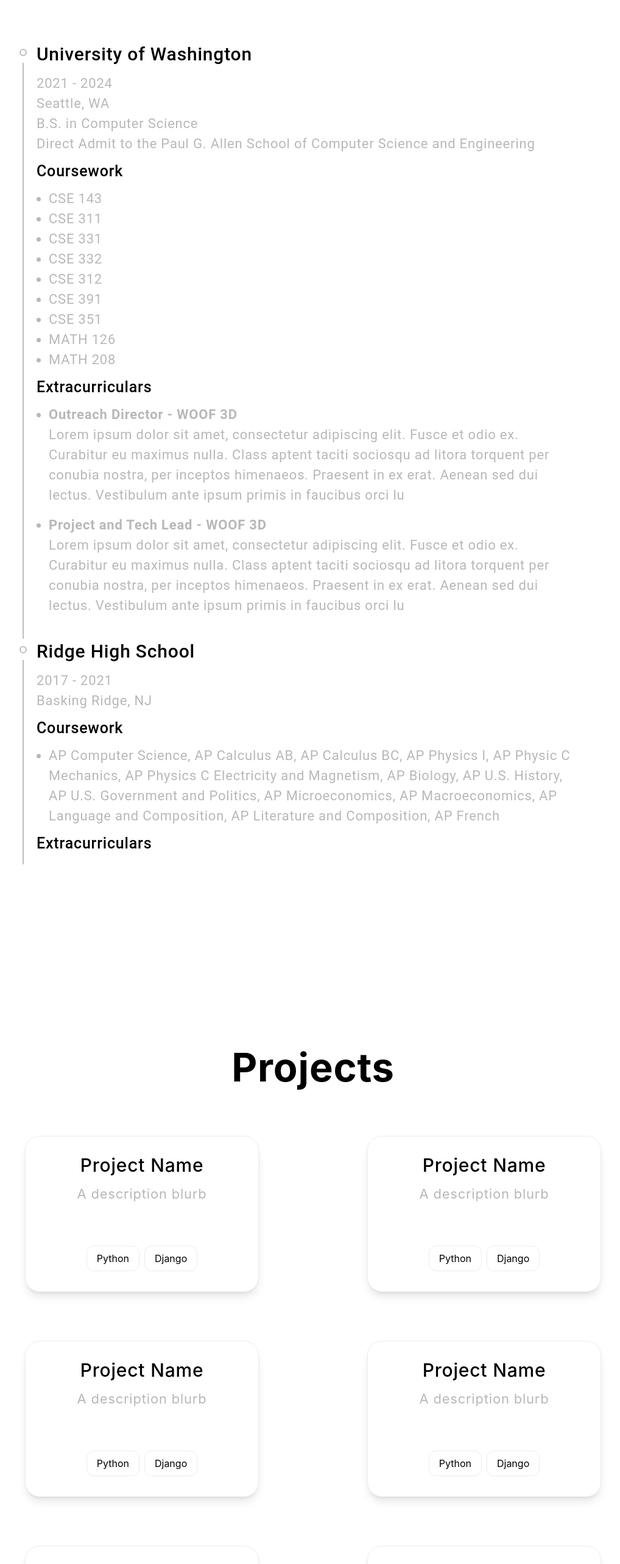
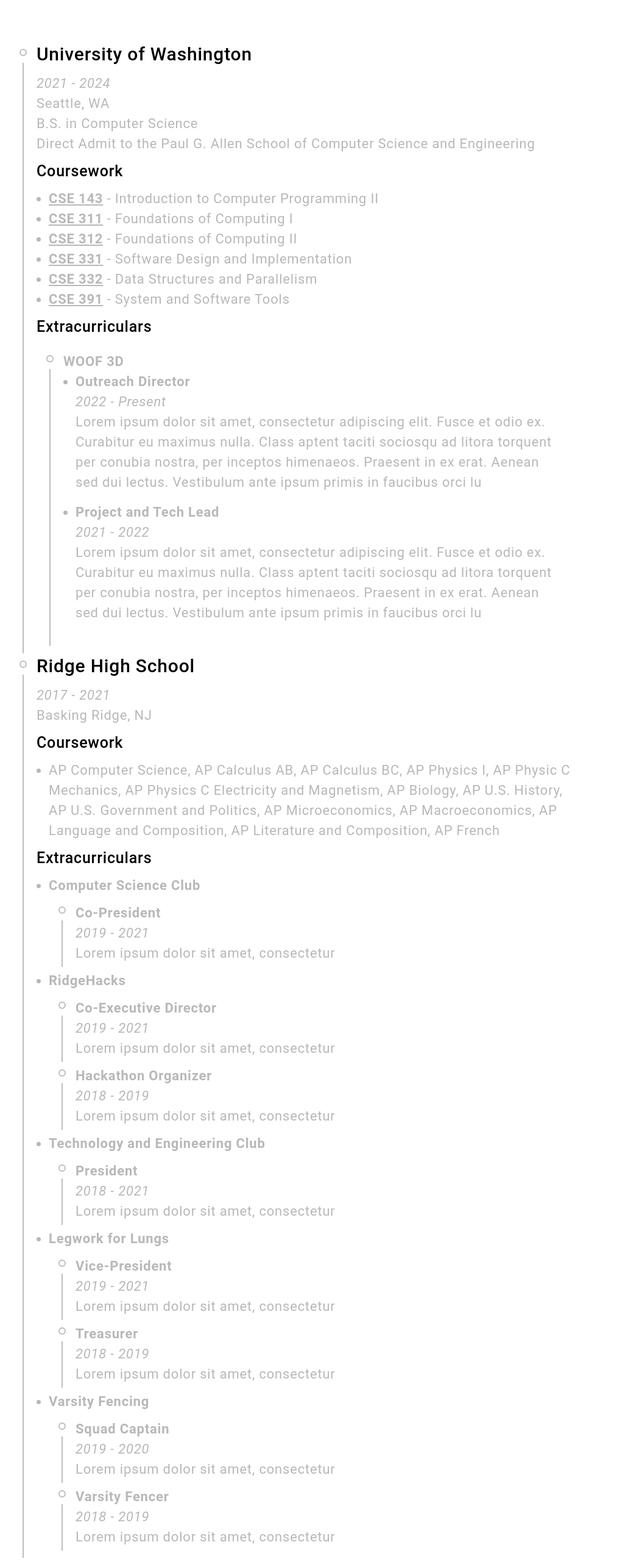
Before and after one commit to JaclynChen/Portfolio, a React (Create React App) app in the folder portfolio/: page / in a window 1280 px wide. Shown: the part 3659-6223 px from the top of the page at 61% size, without its empty margins (158-1176 px from the left). Built offline with nearby package versions, Linux system fonts and the light colour scheme.

Commit message:
populated extracurricular section

```diff
--- a/portfolio/src/components/Education.js
+++ b/portfolio/src/components/Education.js
@@ -27,7 +27,7 @@
                   </TimelineSeparator>
                   <TimelineContent>
                     <h3 className="pb-4"> University of Washington</h3>
-                    <p>2021 - 2024</p>
+                    <p className="italic">2021 - 2024</p>
                     <p>Seattle, WA</p>
                     <p>B.S. in Computer Science</p>
                     <p>
@@ -35,63 +35,85 @@
                       Science and Engineering
                     </p>
 
-
                     <h4 className="py-4"> Coursework </h4>
-
 
                     <ul>
                       <li className="custom-li">
-                          <p>CSE 143</p>
+                        <p><a className="font-bold underline" href="https://courses.cs.washington.edu/courses/cse143/">CSE 143</a>
+                          {" "}- Introduction to Computer Programming II</p>
                       </li>
                       <li className="custom-li">
-                          <p>CSE 311</p>
+                        <p><a className="font-bold underline" href="https://courses.cs.washington.edu/courses/cse311/">CSE 311</a>
+                        {" "}- Foundations of Computing I</p>
                       </li>
                       <li className="custom-li">
-                          <p>CSE 331</p>
+                        <p><a className="font-bold underline" href="https://courses.cs.washington.edu/courses/cse312/">CSE 312</a>
+                        {" "}- Foundations of Computing II</p>
                       </li>
                       <li className="custom-li">
-                          <p>CSE 332</p>
+                        <p><a className="font-bold underline" href="https://courses.cs.washington.edu/courses/cse331/">CSE 331</a>
+                        {" "}- Software Design and Implementation</p>
                       </li>
                       <li className="custom-li">
-                          <p>CSE 312</p>
+                        <p><a className="font-bold underline" href="https://courses.cs.washington.edu/courses/cse332/">CSE 332</a>
+                        {" "}- Data Structures and Parallelism</p>
                       </li>
                       <li className="custom-li">
-                          <p>CSE 391</p>
+                        <p><a className="font-bold underline" href="https://courses.cs.washington.edu/courses/cse391/">CSE 391</a>
+                        {" "}- System and Software Tools</p>
                       </li>
-                        <li className="custom-li">
-                          <p>CSE 351</p>
-                        </li>
-                        <li className="custom-li">
-                          <p>MATH 126</p>
-                        </li>
-                        <li className="custom-li">
-                          <p>MATH 208</p>
-                        </li>
-                      </ul>
 
-
-                      <h4 className="py-4">Extracurriculars </h4>
-                      <ul>
-                        <li className="custom-li ">
-                          <p className="font-semibold">Outreach Director - WOOF 3D</p>
-                          <p>Lorem ipsum dolor sit amet, consectetur adipiscing elit. Fusce et odio ex.
-                             Curabitur eu maximus nulla. Class aptent taciti sociosqu ad litora torquent
-                              per conubia nostra, per inceptos himenaeos. Praesent in ex erat. Aenean sed
-                              dui lectus. Vestibulum ante ipsum primis in faucibus orci lu</p>
-                        </li>
-                        <li className="custom-li">
-                          <p className="font-semibold pt-4">Project and Tech Lead - WOOF 3D</p>
-                          <p className="pb-8">Lorem ipsum dolor sit amet, consectetur adipiscing elit. Fusce et odio ex.
-                             Curabitur eu maximus nulla. Class aptent taciti sociosqu ad litora torquent
-                              per conubia nostra, per inceptos himenaeos. Praesent in ex erat. Aenean sed
-                              dui lectus. Vestibulum ante ipsum primis in faucibus orci lu</p>
-                        </li>
 
                     </ul>
 
+                    <h4 className="py-4">Extracurriculars </h4>
+
+                    <Timeline>
+                      <TimelineItem>
+                        <TimelineOppositeContent display="none"></TimelineOppositeContent>
+                        <TimelineSeparator>
+                          <TimelineDot variant="outlined" />
+                          <TimelineConnector />
+                        </TimelineSeparator>
+                        <TimelineContent>
+                          <p className="font-semibold">WOOF 3D</p>
+                          <ul>
+                            <li className="custom-li ">
+                              <p className="font-semibold">
+                                Outreach Director{" "}
+                              </p>
+                              <p className="italic">2022 - Present</p>
+                              <p>
+                                Lorem ipsum dolor sit amet, consectetur
+                                adipiscing elit. Fusce et odio ex. Curabitur eu
+                                maximus nulla. Class aptent taciti sociosqu ad
+                                litora torquent per conubia nostra, per inceptos
+                                himenaeos. Praesent in ex erat. Aenean sed dui
+                                lectus. Vestibulum ante ipsum primis in faucibus
+                                orci lu
+                              </p>
+                            </li>
+                            <li className="custom-li">
+                              <p className="font-semibold pt-4">
+                                Project and Tech Lead
+                              </p>
+                              <p className="italic">2021 - 2022</p>
+                              <p className="pb-8">
+                                Lorem ipsum dolor sit amet, consectetur
+                                adipiscing elit. Fusce et odio ex. Curabitur eu
+                                maximus nulla. Class aptent taciti sociosqu ad
+                                litora torquent per conubia nostra, per inceptos
+                                himenaeos. Praesent in ex erat. Aenean sed dui
+                                lectus. Vestibulum ante ipsum primis in faucibus
+                                orci lu
+                              </p>
+                            </li>
+                          </ul>
                         </TimelineContent>
                       </TimelineItem>
-
+                    </Timeline>
+                  </TimelineContent>
+                </TimelineItem>
                 <TimelineItem>
                   <TimelineOppositeContent display="none"></TimelineOppositeContent>
 
@@ -101,27 +123,169 @@
                   </TimelineSeparator>
                   <TimelineContent>
                     <h3 className="pb-4">Ridge High School</h3>
-                    <p>2017 - 2021</p>
+                    <p className="italic">2017 - 2021</p>
                     <p>Basking Ridge, NJ</p>
 
                     <h4 className="py-4"> Coursework </h4>
 
                     <ul>
-
                       <li className="custom-li">
                         <p>
-                        AP Computer Science, AP Calculus AB, AP Calculus BC, AP
-                        Physics I, AP Physic C Mechanics, AP Physics C
-                        Electricity and Magnetism, AP Biology, AP U.S. History,
-                        AP U.S. Government and Politics, AP Microeconomics, AP
-                        Macroeconomics, AP Language and Composition, AP
-                        Literature and Composition, AP French{" "}
+                          AP Computer Science, AP Calculus AB, AP Calculus BC,
+                          AP Physics I, AP Physic C Mechanics, AP Physics C
+                          Electricity and Magnetism, AP Biology, AP U.S.
+                          History, AP U.S. Government and Politics, AP
+                          Microeconomics, AP Macroeconomics, AP Language and
+                          Composition, AP Literature and Composition, AP French{" "}
                         </p>
                       </li>
-
                     </ul>
 
                     <h4 className="py-4">Extracurriculars </h4>
+
+                    <ul>
+                      <li className="custom-li">
+                        <p className="font-semibold">Computer Science Club</p>
+
+                        <Timeline>
+                          <TimelineItem>
+                            <TimelineOppositeContent display="none"></TimelineOppositeContent>
+                            <TimelineSeparator>
+                              <TimelineDot variant="outlined" />
+                              <TimelineConnector />
+                            </TimelineSeparator>
+                            <TimelineContent>
+                              <p className="font-semibold">Co-President </p>
+                              <p className="italic">2019 - 2021</p>
+                              <p>Lorem ipsum dolor sit amet, consectetur</p>
+                            </TimelineContent>
+                          </TimelineItem>
+                        </Timeline>
+                      </li>
+
+
+                      <li className="custom-li">
+                        <p className="font-semibold">RidgeHacks</p>
+
+                        <Timeline>
+                          <TimelineItem>
+                            <TimelineOppositeContent display="none"></TimelineOppositeContent>
+                            <TimelineSeparator>
+                              <TimelineDot variant="outlined" />
+                              <TimelineConnector />
+                            </TimelineSeparator>
+                            <TimelineContent>
+                              <p className="font-semibold">Co-Executive Director</p>
+                              <p className="italic">2019 - 2021</p>
+                              <p>Lorem ipsum dolor sit amet, consectetur</p>
+                            </TimelineContent>
+                          </TimelineItem>
+
+                          <TimelineItem>
+                            <TimelineOppositeContent display="none"></TimelineOppositeContent>
+                            <TimelineSeparator>
+                              <TimelineDot variant="outlined" />
+                              <TimelineConnector />
+                            </TimelineSeparator>
+                            <TimelineContent>
+                              <p className="font-semibold">Hackathon Organizer</p>
+                              <p className="italic">2018 - 2019</p>
+                              <p>Lorem ipsum dolor sit amet, consectetur</p>
+                            </TimelineContent>
+                          </TimelineItem>
+                        </Timeline>
+                      </li>
+
+
+                      <li className="custom-li">
+                        <p className="font-semibold">Technology and Engineering Club</p>
+
+                        <Timeline>
+                          <TimelineItem>
+                            <TimelineOppositeContent display="none"></TimelineOppositeContent>
+                            <TimelineSeparator>
+                              <TimelineDot variant="outlined" />
+                              <TimelineConnector />
+                            </TimelineSeparator>
+                            <TimelineContent>
+                              <p className="font-semibold">President </p>
+                              <p className="italic">2018 - 2021</p>
+                              <p>Lorem ipsum dolor sit amet, consectetur</p>
+                            </TimelineContent>
+                          </TimelineItem>
+                        </Timeline>
+                      </li>
+
+
+                      <li className="custom-li">
+                        <p className="font-semibold">Legwork for Lungs</p>
+
+                        <Timeline>
+                          <TimelineItem>
+                            <TimelineOppositeContent display="none"></TimelineOppositeContent>
+                            <TimelineSeparator>
+                              <TimelineDot variant="outlined" />
+                              <TimelineConnector />
+                            </TimelineSeparator>
+                            <TimelineContent>
+                              <p className="font-semibold">Vice-President</p>
+                              <p className="italic">2019 - 2021</p>
+                              <p>Lorem ipsum dolor sit amet, consectetur</p>
+                            </TimelineContent>
+                          </TimelineItem>
+
+                          <TimelineItem>
+                            <TimelineOppositeContent display="none"></TimelineOppositeContent>
+                            <TimelineSeparator>
+                              <TimelineDot variant="outlined" />
+                              <TimelineConnector />
+                            </TimelineSeparator>
+                            <TimelineContent>
+                              <p className="font-semibold">Treasurer</p>
+                              <p className="italic">2018 - 2019</p>
+                              <p>Lorem ipsum dolor sit amet, consectetur</p>
+                            </TimelineContent>
+                          </TimelineItem>
+                        </Timeline>
+                      </li>
+
+
+                      <li className="custom-li">
+                        <p className="font-semibold">Varsity Fencing</p>
+
+                        <Timeline>
+                          <TimelineItem>
+                            <TimelineOppositeContent display="none"></TimelineOppositeContent>
+                            <TimelineSeparator>
+                              <TimelineDot variant="outlined" />
+                              <TimelineConnector />
+                            </TimelineSeparator>
+                            <TimelineContent>
+                              <p className="font-semibold">Squad Captain</p>
+                              <p className="italic">2019 - 2020</p>
+                              <p>Lorem ipsum dolor sit amet, consectetur</p>
+                            </TimelineContent>
+                          </TimelineItem>
+
+                          <TimelineItem>
+                            <TimelineOppositeContent display="none"></TimelineOppositeContent>
+                            <TimelineSeparator>
+                              <TimelineDot variant="outlined" />
+                              <TimelineConnector />
+                            </TimelineSeparator>
+                            <TimelineContent>
+                              <p className="font-semibold">Varsity Fencer</p>
+                              <p className="italic">2018 - 2019</p>
+                              <p>Lorem ipsum dolor sit amet, consectetur</p>
+                            </TimelineContent>
+                          </TimelineItem>
+                        </Timeline>
+                      </li>
+
+
+
+
+                    </ul>
                   </TimelineContent>
                 </TimelineItem>
 
```
Lines whose indentation alone changed are shown as unchanged.
